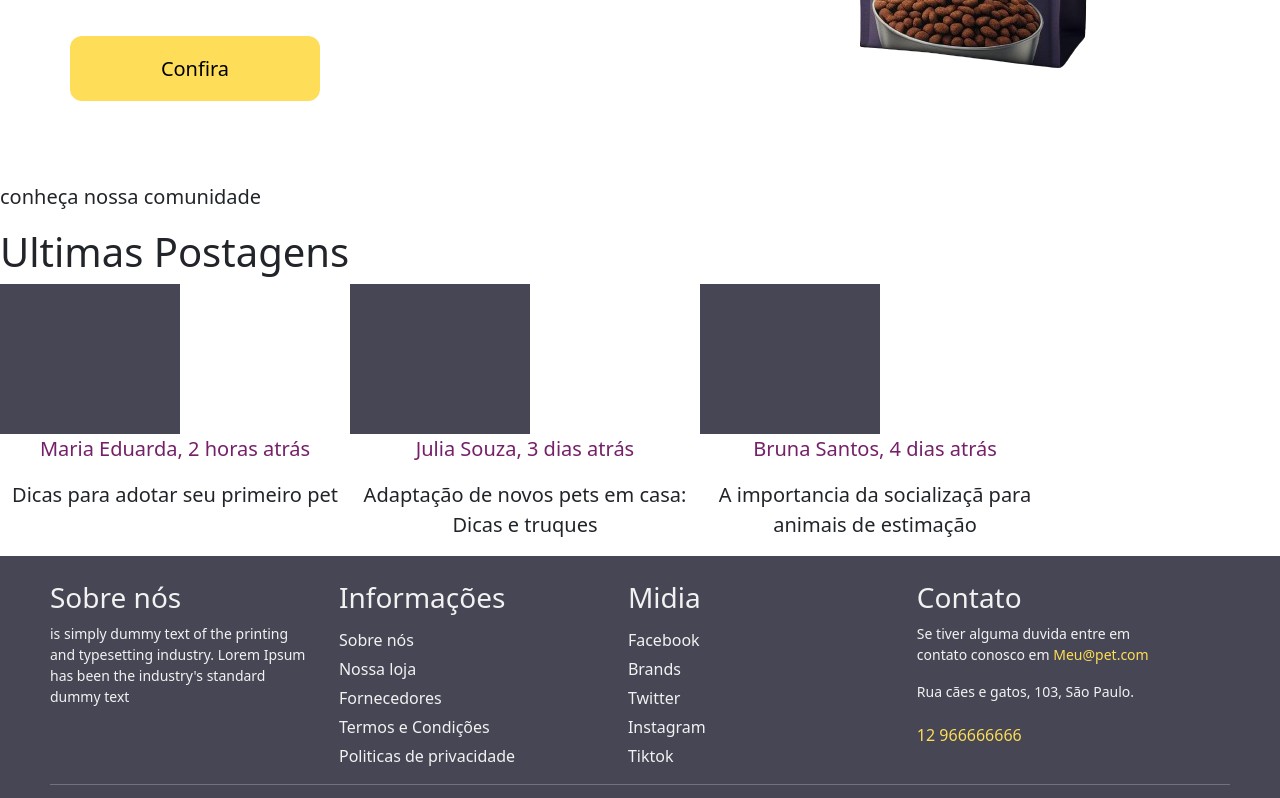
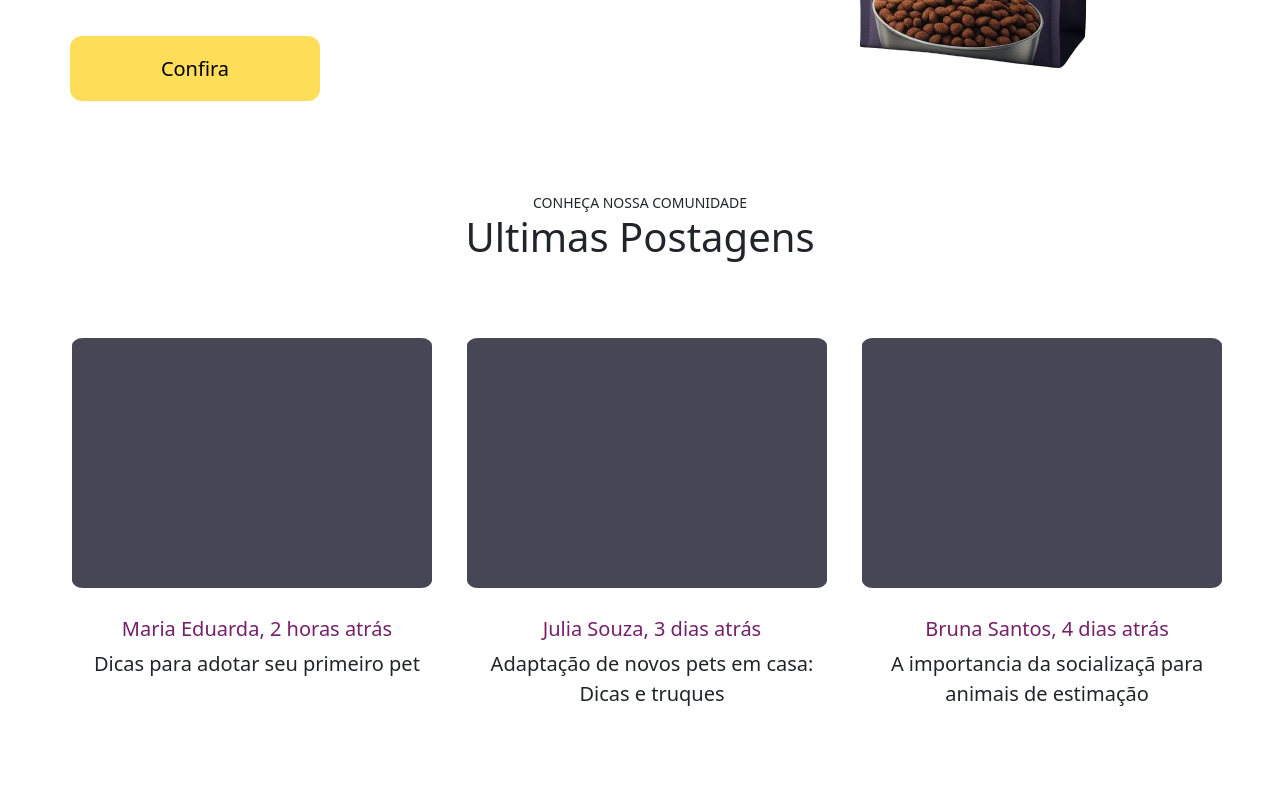
Before and after one commit to MarcoGadelha/MeuPet, a plain HTML site: page index.html in a window 1280 px wide. Shown: the part 2180-2978 px from the top of the page. Drawn offline with nearby package versions, Linux system fonts and the light colour scheme.

Commit message:
new section

```diff
--- a/css/meupet.css
+++ b/css/meupet.css
@@ -186,7 +186,7 @@ header li{
     display: flex;
     justify-content: center;
     padding-top: 15px;
-    padding-bottom: 15px;
+    padding-bottom: 25px;
 }
 
 .best-prod-left{
@@ -202,25 +202,49 @@ header li{
 /* comunity section*/
 .comunity-section{
     padding-top: 50px;
-    justify-content: center;
 }
-.comunity-content{
-    display: inline-flex;
+
+.comunity-up{
+    margin-bottom: 6%;
     text-align: center;
 }
 
+.comunity-sub p{
+    margin-bottom: 0;
+    font-size: 14px;
+    font-weight: 500;
+}
+
+.comunity-title{
+    font-weight: 300;
+}
+
+.comunity-content{
+    display: flex;
+    text-align: center;
+    justify-content: center;
+    padding-left: 24px;
+    padding-bottom: 7%;
+}
+
 .comunity-content-post{
-    width: 350px;
+    width: 370px;
     align-items: center;
+    margin-left: 1%;
+    margin-right: 1%;
 }
 .content-post-sub{
+    margin-top: 7%;
+    margin-bottom: -3%;
     color: #752068;
+    font-weight: 500;
 }
 
 .content-post-img{
-    height: 150px;
-    width: 180px;
+    height: 250px;
+    width: 360px;
     background-color: #474654;
+    border-radius: 3%;
 }
 
 /* footer */
--- a/index.html
+++ b/index.html
@@ -136,11 +136,13 @@
         </div>
     </div>
     <div class="comunity-section">
-        <div class="comunity-sub">
-            <p>conheça nossa comunidade</p>
-        </div>
-        <div class="comunity-title">
-            <h1>Ultimas Postagens</h1>
+        <div class="comunity-up">
+            <div class="comunity-sub">
+                <p>CONHEÇA NOSSA COMUNIDADE</p>
+            </div>
+            <div class="comunity-title">
+                <h1>Ultimas Postagens</h1>
+            </div>
         </div>
         <div class="comunity-content">
             <div class="comunity-content-post">
```
